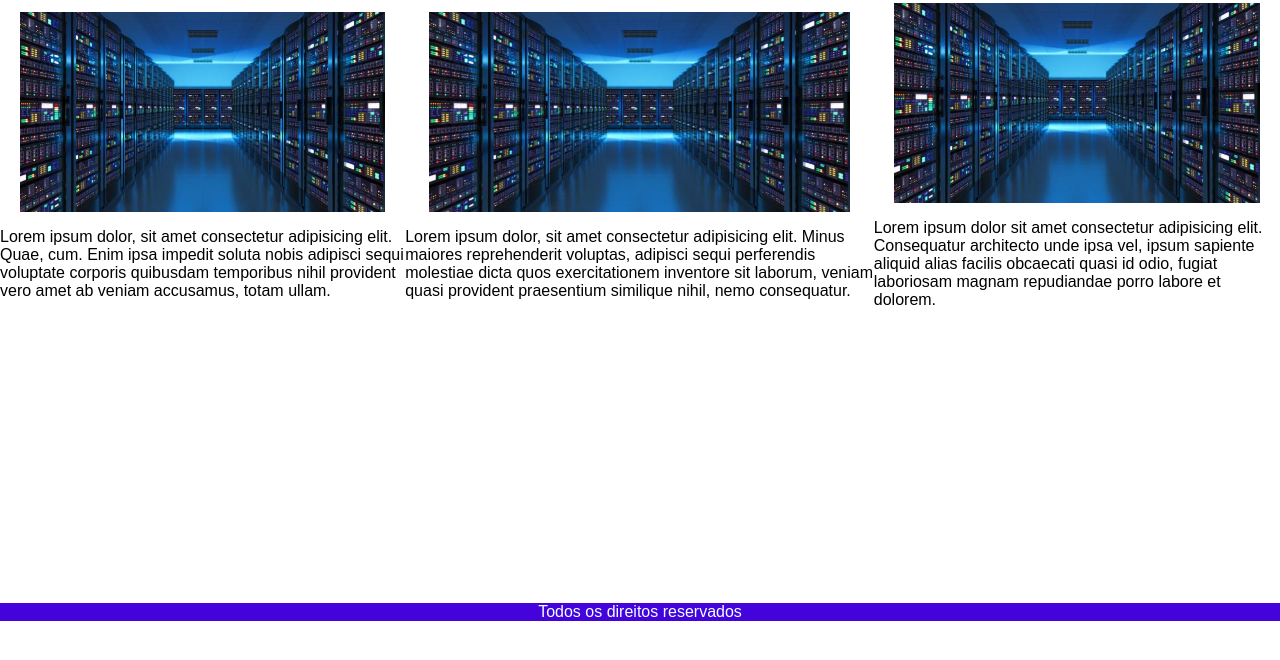
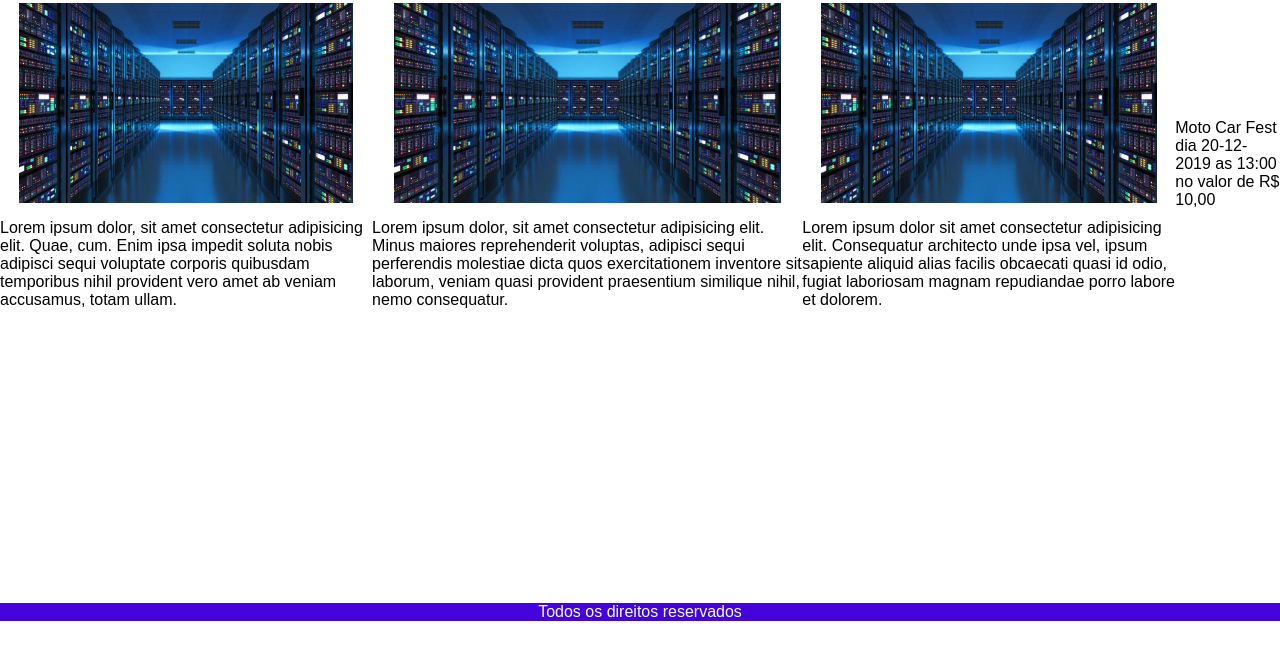
Before and after one commit to Flowloader/projeto1, a plain HTML site: page index.html in a window 1280 px wide. Shown: the part 132-792 px from the top of the page. Drawn offline with Linux system fonts and the light colour scheme.

Commit message:
Update index.html

```diff
--- a/index.html
+++ b/index.html
@@ -38,7 +38,7 @@
                 <p>Lorem ipsum dolor sit amet consectetur adipisicing elit. Consequatur architecto unde ipsa vel,
                      ipsum sapiente aliquid alias facilis obcaecati quasi id odio, fugiat laboriosam magnam repudiandae porro labore et dolorem.</p>
             </div>
-
+            <div> <p> Moto Car Fest dia 20-12-2019 as 13:00 no valor de R$ 10,00
         </div>
     </main>
 
```
